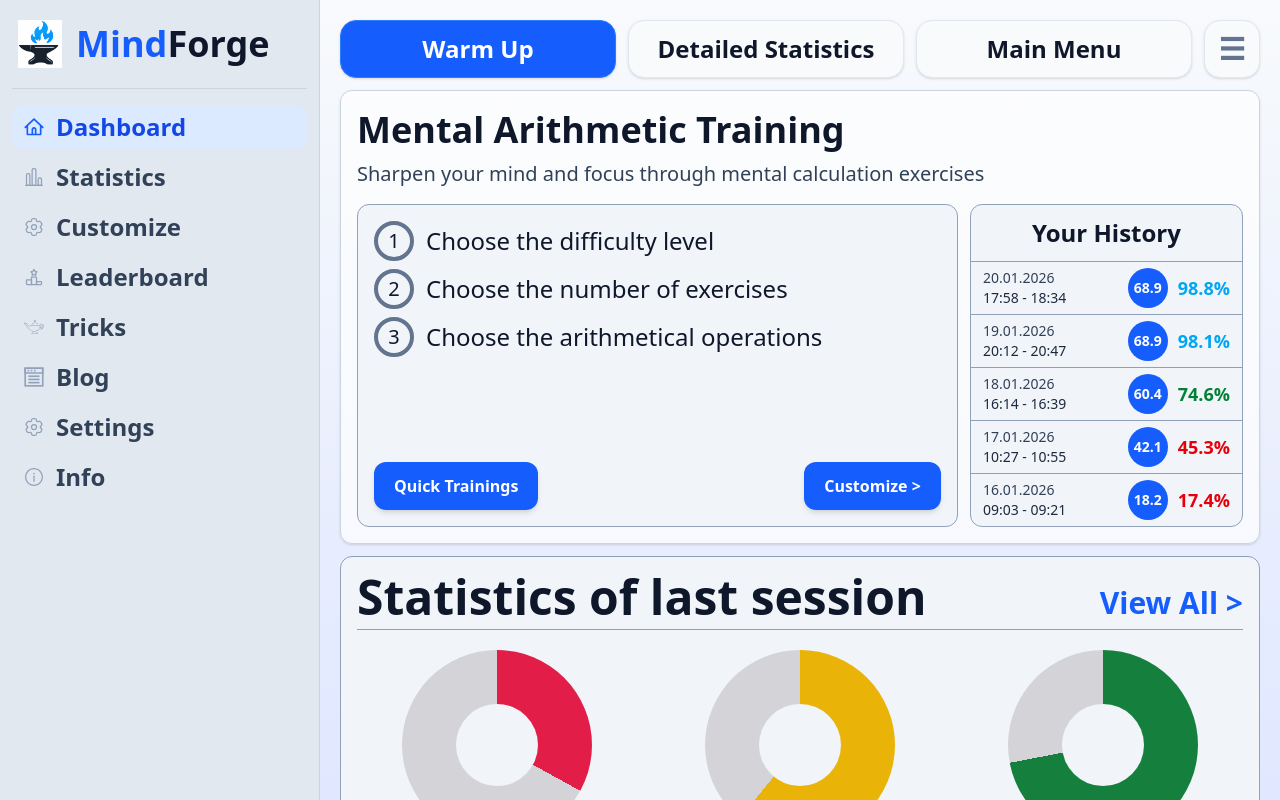
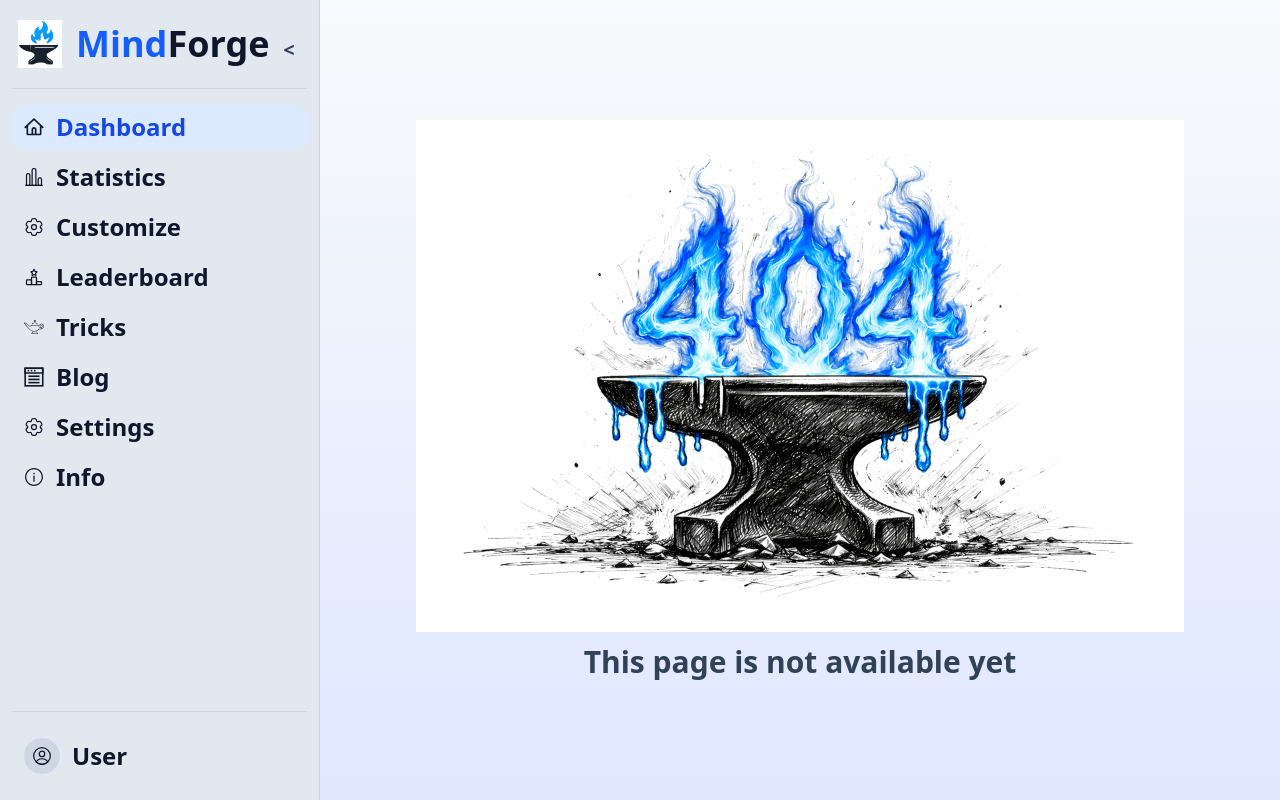
Before and after one commit to MikhailMaidan/mindforge, a Vue app: page /plug in a window 1280 px wide. Before the commit this address led to /. Built offline with nearby package versions, Linux system fonts and the light colour scheme.

Commit message:
refactor: change left sidebar, button styling, vividness of icons

```diff
--- a/src/app/providers/router/routes.ts
+++ b/src/app/providers/router/routes.ts
@@ -1,5 +1,7 @@
 import { routes } from '~shared/config/routes'
 import { createRouter, createWebHistory } from 'vue-router'
+
+const plugPage = () => import('~pages/plug/ui/PlugPage.vue')
 
 export const router = createRouter({
   history: createWebHistory(),
@@ -15,8 +17,53 @@ export const router = createRouter({
       component: () => import('~pages/warm-up/ui/WarmUpPage.vue'),
     },
     {
+      path: routes.plug,
+      name: 'plug',
+      component: plugPage,
+    },
+    {
+      path: routes.statistics,
+      name: 'statistics',
+      component: plugPage,
+    },
+    {
+      path: routes.customize,
+      name: 'customize',
+      component: plugPage,
+    },
+    {
+      path: routes.leaderboard,
+      name: 'leaderboard',
+      component: plugPage,
+    },
+    {
+      path: routes.tricks,
+      name: 'tricks',
+      component: plugPage,
+    },
+    {
+      path: routes.blog,
+      name: 'blog',
+      component: plugPage,
+    },
+    {
+      path: routes.settings,
+      name: 'settings',
+      component: plugPage,
+    },
+    {
+      path: routes.info,
+      name: 'info',
+      component: plugPage,
+    },
+    {
+      path: routes.profile,
+      name: 'profile',
+      component: plugPage,
+    },
+    {
       path: '/:pathMatch(.*)*',
-      redirect: routes.dashboard,
+      redirect: routes.plug,
     },
   ],
 })
--- a/src/pages/dashboard/ui/DashboardPage.vue
+++ b/src/pages/dashboard/ui/DashboardPage.vue
@@ -8,6 +8,7 @@ import { TopActionsWidget } from '~widgets/top-actions'
 import { TrainingOverviewWidget } from '~widgets/training-overview'
 
 const showQuickTrainingOptions = ref(false)
+const sidebarCollapsed = ref(false)
 
 const openCustomizePanel = () => {
   showQuickTrainingOptions.value = true
@@ -15,8 +16,11 @@ const openCustomizePanel = () => {
 </script>
 
 <template>
-  <main class="grid box-border h-screen grid-cols-1 overflow-hidden xl:grid-cols-[minmax(260px,320px)_1fr]">
-    <SidebarWidget />
+  <main
+    class="grid box-border h-screen grid-cols-1 overflow-hidden"
+    :class="sidebarCollapsed ? 'xl:grid-cols-[84px_1fr]' : 'xl:grid-cols-[minmax(260px,320px)_1fr]'"
+  >
+    <SidebarWidget :collapsed="sidebarCollapsed" @toggle-collapsed="sidebarCollapsed = !sidebarCollapsed" />
     <section class="grid h-full min-h-0 content-start gap-3 overflow-hidden p-4 md:p-5">
       <TopActionsWidget />
       <TrainingOverviewWidget :history="mockSessionHistory" @customize="openCustomizePanel" />
--- /dev/null
+++ b/src/pages/plug/index.ts
@@ -0,0 +1 @@
+export { default as PlugPage } from './ui/PlugPage.vue'
--- /dev/null
+++ b/src/pages/plug/ui/PlugPage.vue
@@ -0,0 +1,22 @@
+<script setup lang="ts">
+import { ref } from 'vue'
+import { SidebarWidget } from '~widgets/sidebar'
+
+const sidebarCollapsed = ref(false)
+</script>
+
+<template>
+  <main
+    class="grid box-border h-screen grid-cols-1 overflow-hidden"
+    :class="sidebarCollapsed ? 'xl:grid-cols-[84px_1fr]' : 'xl:grid-cols-[minmax(260px,320px)_1fr]'"
+  >
+    <SidebarWidget :collapsed="sidebarCollapsed" @toggle-collapsed="sidebarCollapsed = !sidebarCollapsed" />
+
+    <section class="grid h-full min-h-0 place-items-center overflow-hidden p-4 md:p-6">
+      <div class="grid place-items-center gap-3 text-center">
+        <img src="/404.png" alt="Page is under construction" class="h-auto max-h-[70vh] w-full max-w-3xl object-contain" />
+        <p class="m-0 text-2xl font-semibold text-slate-700 md:text-3xl">This page is not available yet</p>
+      </div>
+    </section>
+  </main>
+</template>
--- a/src/shared/config/routes.ts
+++ b/src/shared/config/routes.ts
@@ -1,8 +1,13 @@
 export const routes = {
   dashboard: '/',
   warmUp: '/warm-up',
+  plug: '/plug',
   statistics: '/statistics',
   customize: '/customize',
+  leaderboard: '/leaderboard',
+  tricks: '/tricks',
+  blog: '/blog',
   settings: '/settings',
   info: '/info',
+  profile: '/profile',
 } as const
--- a/src/widgets/sidebar/ui/SidebarWidget.vue
+++ b/src/widgets/sidebar/ui/SidebarWidget.vue
@@ -2,6 +2,19 @@
 import { computed, ref, watch } from 'vue'
 import { useRoute, useRouter } from 'vue-router'
 import { routes } from '~shared/config/routes'
+
+const props = withDefaults(
+  defineProps<{
+    collapsed?: boolean
+  }>(),
+  {
+    collapsed: false,
+  },
+)
+
+const emit = defineEmits<{
+  toggleCollapsed: []
+}>()
 
 interface SidebarItem {
   icon: string
@@ -14,9 +27,9 @@ const menuItems: readonly SidebarItem[] = [
   { key: 'dashboard', label: 'Dashboard', icon: 'home.svg', to: routes.dashboard },
   { key: 'statistics', label: 'Statistics', icon: 'statistics.svg', to: routes.statistics },
   { key: 'customize', label: 'Customize', icon: 'settings.svg', to: routes.customize },
-  { key: 'leaderboard', label: 'Leaderboard', icon: 'leaderboard.svg' },
-  { key: 'tricks', label: 'Tricks', icon: 'trick.svg' },
-  { key: 'blog', label: 'Blog', icon: 'blog.svg' },
+  { key: 'leaderboard', label: 'Leaderboard', icon: 'leaderboard.svg', to: routes.leaderboard },
+  { key: 'tricks', label: 'Tricks', icon: 'trick.svg', to: routes.tricks },
+  { key: 'blog', label: 'Blog', icon: 'blog.svg', to: routes.blog },
   { key: 'settings', label: 'Settings', icon: 'settings.svg', to: routes.settings },
   { key: 'info', label: 'Info', icon: 'info.svg', to: routes.info },
 ]
@@ -24,7 +37,6 @@ const menuItems: readonly SidebarItem[] = [
 const route = useRoute()
 const router = useRouter()
 const activeItemKey = ref('dashboard')
-const navigablePaths = computed(() => new Set(router.getRoutes().map((routeRecord) => routeRecord.path)))
 
 const routeByPath = computed(() =>
   new Map(menuItems.filter((item) => item.to).map((item) => [item.to!, item.key])),
@@ -41,7 +53,7 @@ watch(
 
 const onItemClick = async (item: SidebarItem) => {
   activeItemKey.value = item.key
-  if (!item.to || !navigablePaths.value.has(item.to) || item.to === route.path) return
+  if (!item.to || item.to === route.path) return
   await router.push(item.to)
 }
 
@@ -51,27 +63,39 @@ const onBrandClick = async () => {
   await router.push(routes.dashboard)
 }
 
+const onProfileClick = async () => {
+  if (route.path === routes.profile) return
+  await router.push(routes.profile)
+}
+
 const itemClasses = (item: SidebarItem) =>
+  [
+    props.collapsed ? 'justify-center px-2' : 'gap-3 px-3',
     item.key === activeItemKey.value
       ? 'bg-blue-100 text-blue-700'
-    : 'text-slate-700 hover:bg-slate-300/70 hover:text-slate-900'
+      : 'text-slate-900 hover:bg-slate-300/70',
+  ]
 
-const iconClasses = (item: SidebarItem) =>
-  item.key === activeItemKey.value
-    ? 'text-blue-600'
-    : 'text-slate-400 group-hover:text-slate-500'
+const iconClasses = 'text-slate-900 group-hover:text-slate-900'
 
 const iconMaskStyle = (icon: string) => ({
   '--sidebar-icon': `url("/${icon}")`,
 })
+
+const toggleGlyph = computed(() => (props.collapsed ? '>' : '<'))
+const isProfileActive = computed(() => route.path === routes.profile)
 </script>
 
 <template>
-  <aside class="h-full min-h-0 border-r border-slate-300 bg-slate-200 px-3 py-4">
+  <aside
+    class="flex h-full min-h-0 flex-col border-r border-slate-300 bg-slate-200 py-4 transition-all duration-200"
+    :class="props.collapsed ? 'px-2' : 'px-3'"
+  >
     <header class="mb-4 border-b border-slate-300 pb-4">
+      <div v-if="!props.collapsed" class="flex min-h-12 items-end gap-4">
         <button
           type="button"
-        class="flex w-full items-center gap-3 rounded-lg px-1 py-1 text-left transition hover:bg-slate-100/60"
+          class="flex min-w-0 flex-1 items-center gap-3 rounded-lg px-1 py-1 text-left transition hover:bg-slate-100/60"
           @click="onBrandClick"
         >
           <img src="/logo.png" alt="MindForge logo" class="h-12 w-12 shrink-0 object-contain" />
@@ -79,28 +103,68 @@ const iconMaskStyle = (icon: string) => ({
             <span class="text-blue-600">Mind</span><span class="text-slate-900">Forge</span>
           </span>
         </button>
+
+        <button
+          type="button"
+          class="inline-flex h-9 w-9 shrink-0 -translate-y-1 items-center justify-center rounded-md bg-transparent text-xl font-bold text-slate-700 transition hover:bg-slate-300/50 hover:text-slate-900"
+          :aria-label="props.collapsed ? 'Expand sidebar' : 'Collapse sidebar'"
+          @click="emit('toggleCollapsed')"
+        >
+          {{ toggleGlyph }}
+        </button>
+      </div>
+
+      <div v-else class="flex min-h-12 items-center justify-center">
+        <button
+          type="button"
+          class="inline-flex h-9 w-9 items-center justify-center rounded-md bg-transparent text-xl font-bold text-slate-700 transition hover:bg-slate-300/50 hover:text-slate-900"
+          :aria-label="props.collapsed ? 'Expand sidebar' : 'Collapse sidebar'"
+          @click="emit('toggleCollapsed')"
+        >
+          {{ toggleGlyph }}
+        </button>
+      </div>
     </header>
 
-    <nav aria-label="Sidebar navigation">
+    <nav class="min-h-0 flex-1" aria-label="Sidebar navigation">
       <ul class="m-0 grid list-none gap-1.5 p-0">
         <li v-for="item in menuItems" :key="item.key">
           <button
             type="button"
-            class="group flex w-full items-center gap-3 rounded-xl px-3 py-2.5 text-left text-[1.75rem] font-semibold transition-colors"
+            class="group flex w-full items-center rounded-xl py-2.5 text-left text-[1.75rem] font-semibold transition-colors"
             :class="itemClasses(item)"
             @click="onItemClick(item)"
           >
             <span
               class="sidebar-icon h-5 w-5 shrink-0 transition-colors"
-              :class="iconClasses(item)"
+              :class="iconClasses"
               :style="iconMaskStyle(item.icon)"
               aria-hidden="true"
             />
-            <span class="text-2xl leading-none">{{ item.label }}</span>
+            <span v-if="!props.collapsed" class="text-2xl leading-none">{{ item.label }}</span>
           </button>
         </li>
       </ul>
     </nav>
+
+    <footer class="mt-4 border-t border-slate-300 pt-4">
+      <button
+        type="button"
+        class="group flex w-full items-center rounded-xl py-2.5 text-left transition-colors"
+        :class="
+          [
+            props.collapsed ? 'justify-center px-2' : 'gap-3 px-3',
+            isProfileActive ? 'bg-blue-100 text-blue-700' : 'text-slate-900 hover:bg-slate-300/70',
+          ]
+        "
+        @click="onProfileClick"
+      >
+        <span class="inline-flex h-9 w-9 shrink-0 items-center justify-center rounded-full bg-slate-300/80">
+          <span class="sidebar-icon h-5 w-5 text-slate-900" :style="iconMaskStyle('profile.svg')" aria-hidden="true" />
+        </span>
+        <span v-if="!props.collapsed" class="text-2xl font-semibold leading-none">User</span>
+      </button>
+    </footer>
   </aside>
 </template>
 
--- a/src/widgets/top-actions/ui/TopActionsWidget.vue
+++ b/src/widgets/top-actions/ui/TopActionsWidget.vue
@@ -10,6 +10,14 @@ const openWarmUp = () => {
 
 const openMainMenu = () => {
   router.push(routes.dashboard)
+}
+
+const openDetailedStatistics = () => {
+  router.push(routes.statistics)
+}
+
+const openUserProfile = () => {
+  router.push(routes.profile)
 }
 </script>
 
@@ -25,14 +33,15 @@ const openMainMenu = () => {
 
     <button
       type="button"
-      class="inline-flex min-h-14 items-center justify-center rounded-2xl border border-slate-200 bg-slate-50 px-6 py-3 text-2xl font-semibold text-slate-900 shadow-sm transition hover:bg-white"
+      class="inline-flex min-h-14 items-center justify-center rounded-2xl border border-blue-500 bg-blue-600 px-6 py-3 text-2xl font-semibold text-white shadow-sm transition hover:brightness-105"
+      @click="openDetailedStatistics"
     >
       Detailed Statistics
     </button>
 
     <button
       type="button"
-      class="inline-flex min-h-14 items-center justify-center rounded-2xl border border-slate-200 bg-slate-50 px-6 py-3 text-2xl font-semibold text-slate-900 shadow-sm transition hover:bg-white"
+      class="inline-flex min-h-14 items-center justify-center rounded-2xl border border-blue-500 bg-blue-600 px-6 py-3 text-2xl font-semibold text-white shadow-sm transition hover:brightness-105"
       @click="openMainMenu"
     >
       Main Menu
@@ -40,10 +49,25 @@ const openMainMenu = () => {
 
     <button
       type="button"
-      class="inline-flex min-h-14 w-14 items-center justify-center rounded-2xl border border-slate-200 bg-slate-50 text-3xl font-semibold leading-none text-slate-500 shadow-sm transition hover:bg-white"
-      aria-label="Open top menu"
+      class="inline-flex min-h-14 w-14 items-center justify-center rounded-2xl border border-blue-500 bg-blue-600 text-white shadow-sm transition hover:brightness-105"
+      aria-label="Open user profile"
+      @click="openUserProfile"
     >
-      &#9776;
+      <span class="top-icon h-7 w-7" aria-hidden="true" />
     </button>
   </section>
 </template>
+
+<style scoped>
+.top-icon {
+  mask-image: url('/profile.svg');
+  mask-repeat: no-repeat;
+  mask-size: contain;
+  mask-position: center;
+  -webkit-mask-image: url('/profile.svg');
+  -webkit-mask-repeat: no-repeat;
+  -webkit-mask-size: contain;
+  -webkit-mask-position: center;
+  background-color: currentColor;
+}
+</style>
```
Also changed, not shown: public/404.png (added). Lines whose indentation alone changed are shown as unchanged.
